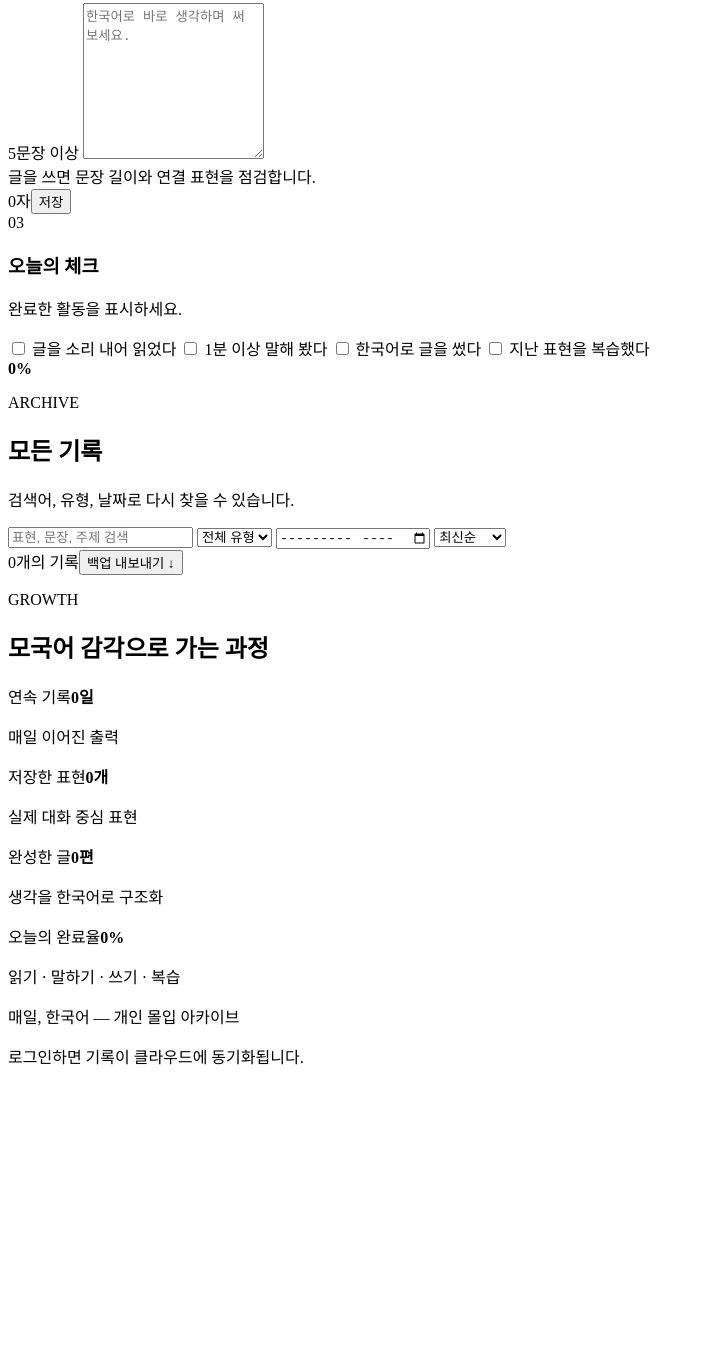
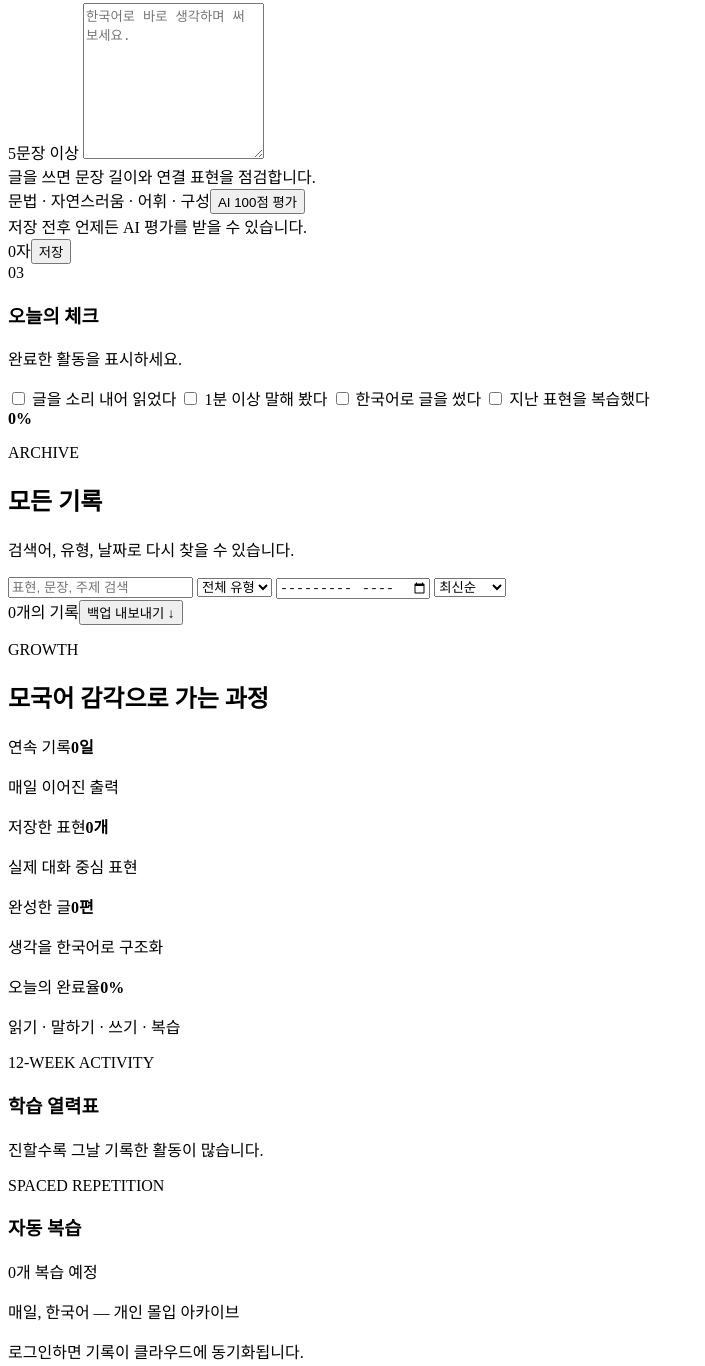
Before and after one commit to Chengmun58/3-, a website with bundled scripts: page index.html in a window 1280 px wide. Shown: the part 1240-2606 px from the top of the page, without its empty margins (0-705 px from the left). Before the commit the page ends 2324 px from the top, so only its background shows below. Built offline with nearby package versions, Linux system fonts and the light colour scheme; a script that the page names is missing.

Commit message:
Add heatmap, SRS and AI writing score interface

```diff
--- a/index.html
+++ b/index.html
@@ -12,6 +12,7 @@
   <link rel="icon" href="/icon.svg" type="image/svg+xml" />
   <link rel="stylesheet" href="styles.css" />
   <link rel="stylesheet" href="enhancements.css" />
+  <link rel="stylesheet" href="learning-dashboard.css" />
 </head>
 <body>
   <header class="site-header">
@@ -95,6 +96,8 @@
           <label for="writingInput">5문장 이상</label>
           <textarea id="writingInput" rows="10" placeholder="한국어로 바로 생각하며 써 보세요."></textarea>
           <div class="coach-box" id="coachResult" aria-live="polite">글을 쓰면 문장 길이와 연결 표현을 점검합니다.</div>
+          <div class="writing-score-actions"><span>문법 · 자연스러움 · 어휘 · 구성</span><button class="button ghost small" id="scoreWritingButton" type="button">AI 100점 평가</button></div>
+          <div class="writing-score-result" id="writingScore" aria-live="polite">저장 전후 언제든 AI 평가를 받을 수 있습니다.</div>
           <div class="panel-actions"><span id="writingCount">0자</span><button class="button dark small" id="saveWriting" type="button">저장</button></div>
         </article>
 
@@ -135,6 +138,20 @@
         <div class="metric-card"><span>완성한 글</span><strong id="writingMetric">0편</strong><p>생각을 한국어로 구조화</p></div>
         <div class="metric-card accent-card"><span>오늘의 완료율</span><strong id="todayMetric">0%</strong><div class="progress-track"><span id="todayMetricBar"></span></div><p>읽기 · 말하기 · 쓰기 · 복습</p></div>
       </div>
+      <div class="learning-tools">
+        <article class="learning-panel">
+          <p class="eyebrow">12-WEEK ACTIVITY</p>
+          <h3>학습 열력표</h3>
+          <p class="section-note">진할수록 그날 기록한 활동이 많습니다.</p>
+          <div id="learningHeatmap" class="heatmap" aria-label="최근 12주 학습 기록"></div>
+        </article>
+        <article class="learning-panel">
+          <p class="eyebrow">SPACED REPETITION</p>
+          <h3>자동 복습</h3>
+          <p class="section-note" id="reviewCount">0개 복습 예정</p>
+          <div id="reviewCard" class="review-card"></div>
+        </article>
+      </div>
     </section>
   </main>
 
@@ -164,5 +181,6 @@
   <script type="module" src="auth-enhancements.js"></script>
   <script type="module" src="ai-coach.js"></script>
   <script type="module" src="product-enhancements.js"></script>
+  <script type="module" src="learning-dashboard.js"></script>
 </body>
 </html>
```
